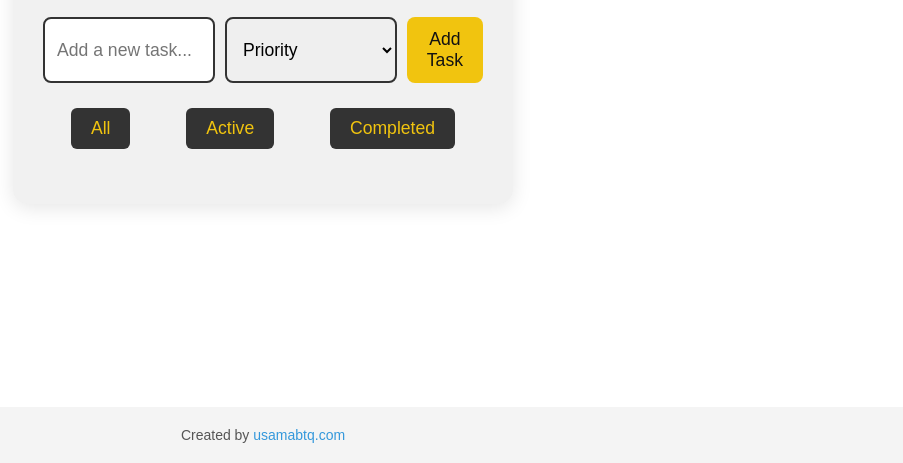
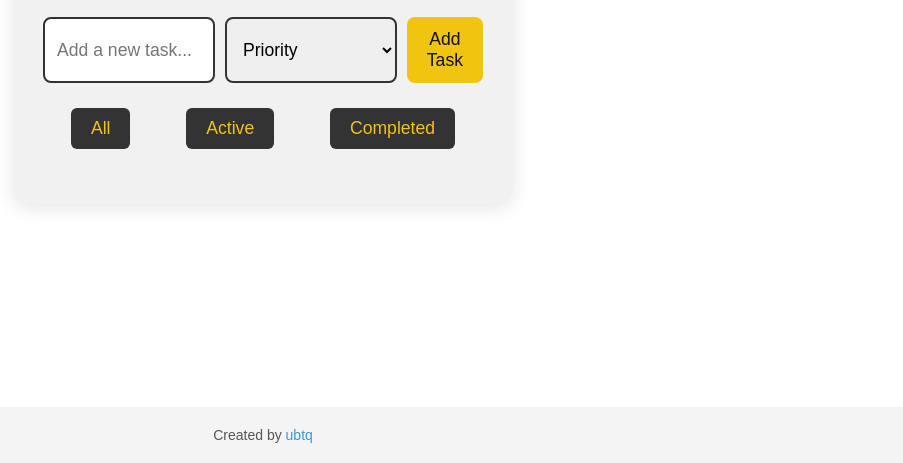
Before and after one commit to usamabtq/mrtodolist, a plain HTML site: page index.html in a window 1280 px wide. Shown: the part 337-800 px from the top of the page, without its empty margins (377-1280 px from the left). Drawn offline with Linux system fonts and the light colour scheme.

Commit message:
Update index.html

```diff
--- a/index.html
+++ b/index.html
@@ -35,7 +35,7 @@
     <script src="script.js"></script>
 <!-- Add this at the end of your body tag -->
 <div id="footer" class="footer">
-    Created by <a href="https://usamabtq.com" target="_blank">usamabtq.com</a>
+    Created by <a href="https://ubtq.online" target="_blank">ubtq</a>
 </div>
 
 </body>
```
